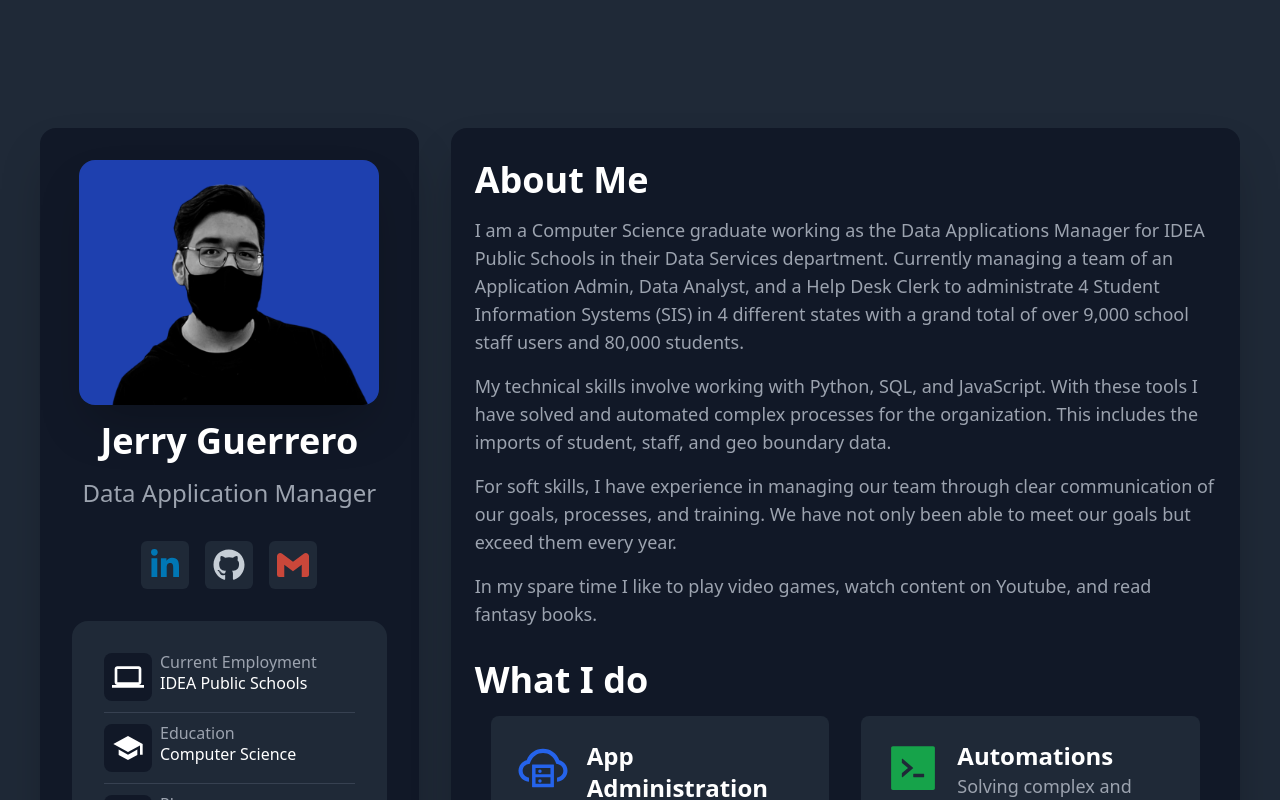
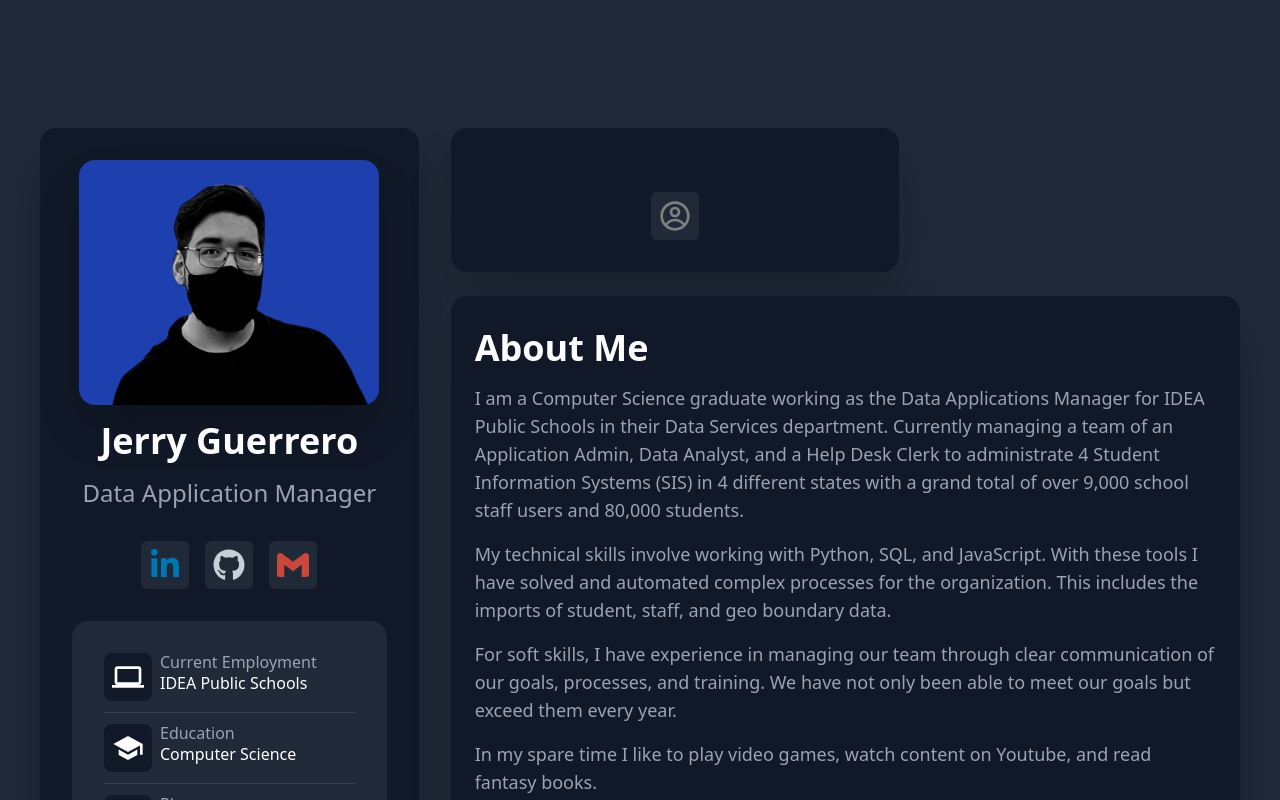
Before and after one commit to Durzo95/jerry-guerrero-portfolio, a Next.js app: page / in a window 1280 px wide. Shown: the top 800 px of the page. Built offline with nearby package versions, Linux system fonts and the light colour scheme.

Commit message:
Basic Navigation pane and data

```diff
--- /dev/null
+++ b/components/Navigation.tsx
@@ -0,0 +1,23 @@
+import React from "react";
+import navigationLinks from "../data/navigationLinks";
+
+export default function Navigation() {
+  return (
+    <div className="h-max w-full bg-gray-900 sm:rounded-2xl shadow-2xl py-8 px-6 max-w-md mb-6">
+      <div className="flex flex-row gap-4 justify-center mt-8">
+        {/* Loop through socialMediaData */}
+        {navigationLinks.map((navLink, i) => (
+          <a
+            key={i}
+            href={navLink.href}
+            className="bg-gray-800 rounded-md p-2 transform transition duration-500 hover:scale-125 hover:bg-blue-900"
+            target="_blank"
+            rel="noopener noreferrer"
+          >
+            <navLink.Icon key={i} size={32} style={{ color: "gray" }} />
+          </a>
+        ))}
+      </div>
+    </div>
+  );
+}
--- /dev/null
+++ b/data/navigationLinks.ts
@@ -0,0 +1,14 @@
+// an object that holds the social media links
+import { CgProfile } from "react-icons/cg";
+import { IconType } from "react-icons";
+
+// the social media links
+const navigationLinks: Array<{ href: string; Icon: IconType; text: string }> = [
+  {
+    href: "",
+    Icon: CgProfile,
+    text: "About Me",
+  },
+];
+
+export default navigationLinks;
--- a/pages/index.tsx
+++ b/pages/index.tsx
@@ -2,6 +2,7 @@ import type { NextPage } from "next";
 import Head from "next/head";
 import Profile from "../components/Profile";
 import MainBody from "../components/MainBody";
+import Navigation from "../components/Navigation";
 
 const Home: NextPage = () => {
   return (
@@ -19,6 +20,9 @@ const Home: NextPage = () => {
           </div>
           {/* Right side of the page, the content */}
           <div className="col-span-12 lg:col-span-8">
+            {/* Navigation */}
+            <Navigation />
+            {/* Main Body */}
             <MainBody />
           </div>
         </div>
```
